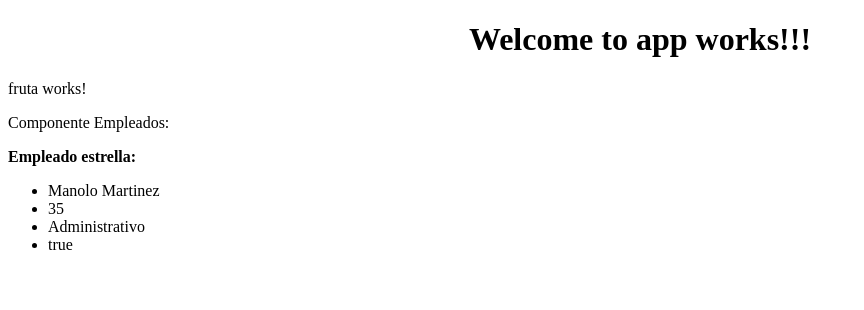
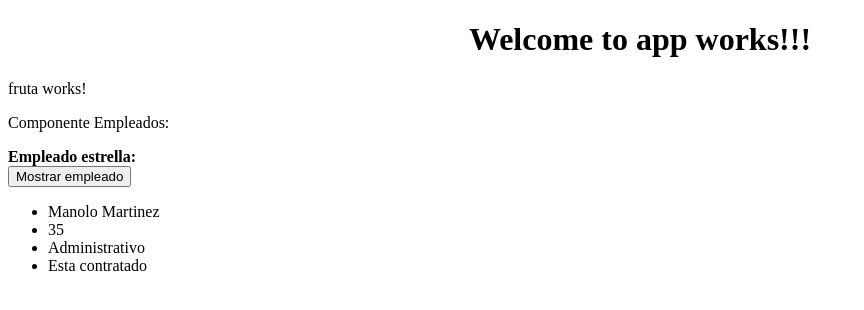
Before and after one commit to jcgato93/Curso-Angular, an Angular app: page / in a window 1280 px wide. Shown: the top 310 px of the page, without its empty margins (0-864 px from the left). Built offline with nearby package versions, Linux system fonts and the light colour scheme.

Commit message:
uso ngIf  y evento click

```diff
--- a/src/app/empleado/empleado.component.html
+++ b/src/app/empleado/empleado.component.html
@@ -5,17 +5,25 @@
 
 <strong>Empleado estrella:</strong>
 
-<ul *ngIf="tabajador_externo == true">
+
+<div *ngIf="tabajador_externo == true">
+  <button (click)="cambiarExterno(false)">Mostrar empleado</button>
+  <ul >
     <li>{{trabajadores[0].nombre}}</li>
     <li>{{trabajadores[0].edad}}</li>
     <li>{{trabajadores[0].cargo}}</li>
-  <li>{{trabajadores[0].contratado}}</li>
+    <li *ngIf="trabajadores[0].contratado == true" >Esta contratado</li>
+    <li *ngIf="trabajadores[0].contratado == false" >No Esta contratado</li>
   </ul>
+</div>
 
-
-<ul *ngIf="tabajador_externo == false">
+<div *ngIf="tabajador_externo == false">
+  <button (click)="cambiarExterno(true)">Mostrar trabajador</button>
+  <ul>
     <li>{{empleado.nombre}}</li>
     <li>{{empleado.edad}}</li>
     <li>{{empleado.cargo}}</li>
-  <li>{{empleado.contratado}}</li>
+    <li *ngIf="empleado.contratado == true">Esta contratado</li>
+    <li *ngIf="empleado.contratado == false">No Esta contratado</li>
   </ul>
+</div>
--- a/src/app/empleado/empleado.component.ts
+++ b/src/app/empleado/empleado.component.ts
@@ -31,4 +31,9 @@ export class EmpleadoComponent implements OnInit {
 
   }
 
+
+  cambiarExterno(valor)  {
+    this.tabajador_externo = valor;
+  }
+
 }
```
Also changed, not shown: src/app/app.module.ts (+4 -3 lines). Lines whose indentation alone changed are shown as unchanged.
